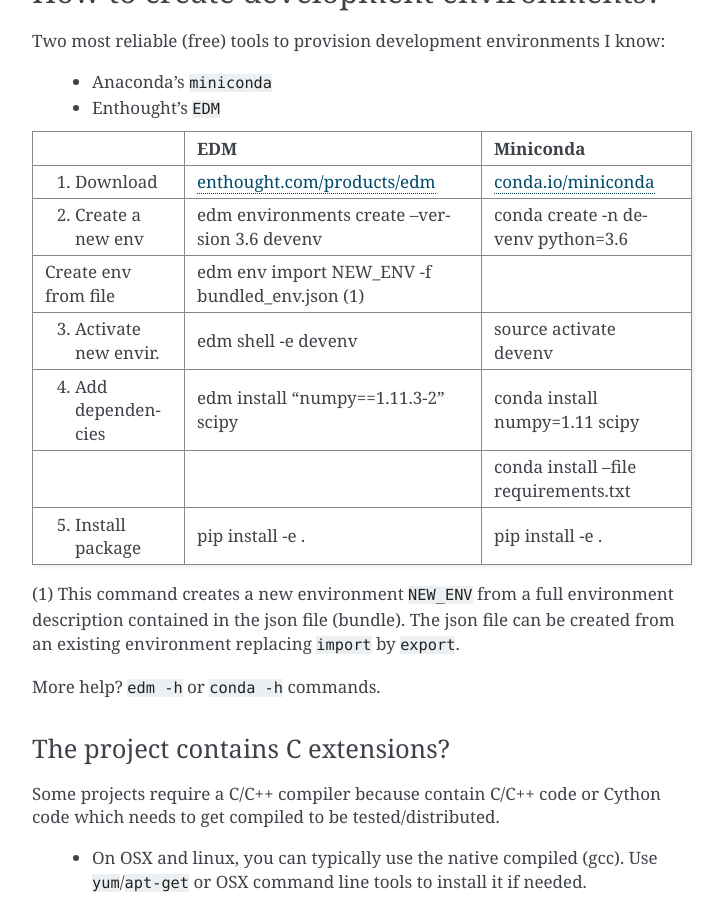
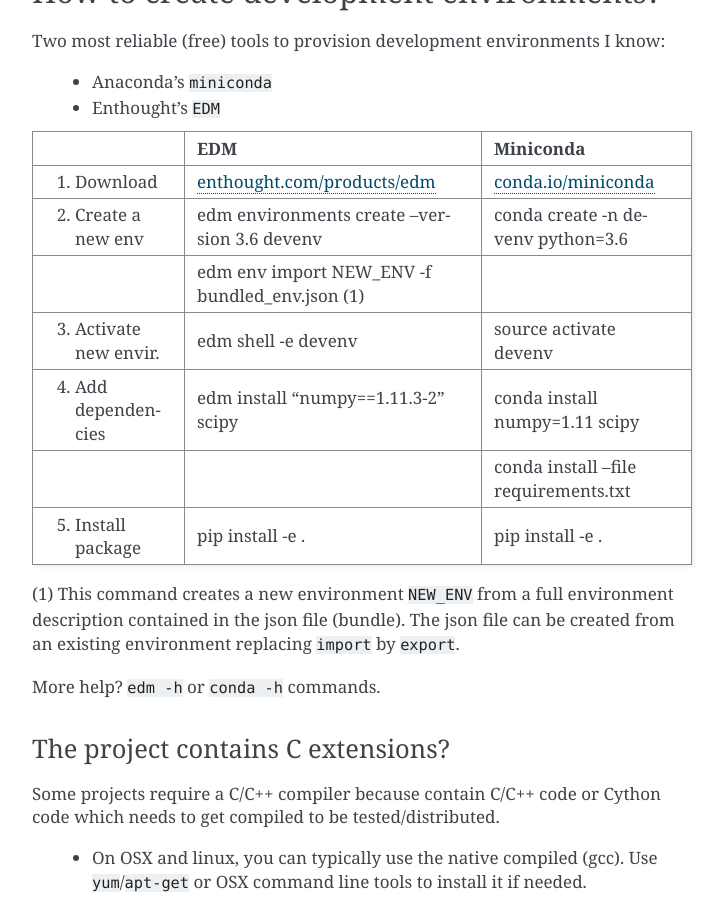
Before and after one commit to jonathanrocher/sprint_tutorial, a Sphinx documentation site: the page built from doc/how_to_sprint.rst, in a window 1280 px wide and 900 px high, scrolled down 1711 px. Shown: the whole window, without its empty margins (388-1112 px from the left). Built offline with Sphinx 7.4.7, drawn with Linux system fonts in a browser that asks for light colours.

Commit message:
Styling.

```diff
--- a/doc/how_to_sprint.rst
+++ b/doc/how_to_sprint.rst
@@ -86,7 +86,7 @@
 +------------------------+------------------------------------------------------------------------+--------------------------------------------------------+
 | 2. Create a new env    | edm environments create --version 3.6 devenv                           | conda create -n devenv python=3.6                      |
 +------------------------+------------------------------------------------------------------------+--------------------------------------------------------+
-|    Create env from file| edm env import NEW_ENV -f bundled_env.json (1)                         |                                                        |
+|                        | edm env import NEW_ENV -f bundled_env.json (1)                         |                                                        |
 +------------------------+------------------------------------------------------------------------+--------------------------------------------------------+
 | 3. Activate new envir. | edm shell -e devenv                                                    | source activate devenv                                 |
 +------------------------+------------------------------------------------------------------------+--------------------------------------------------------+
```
